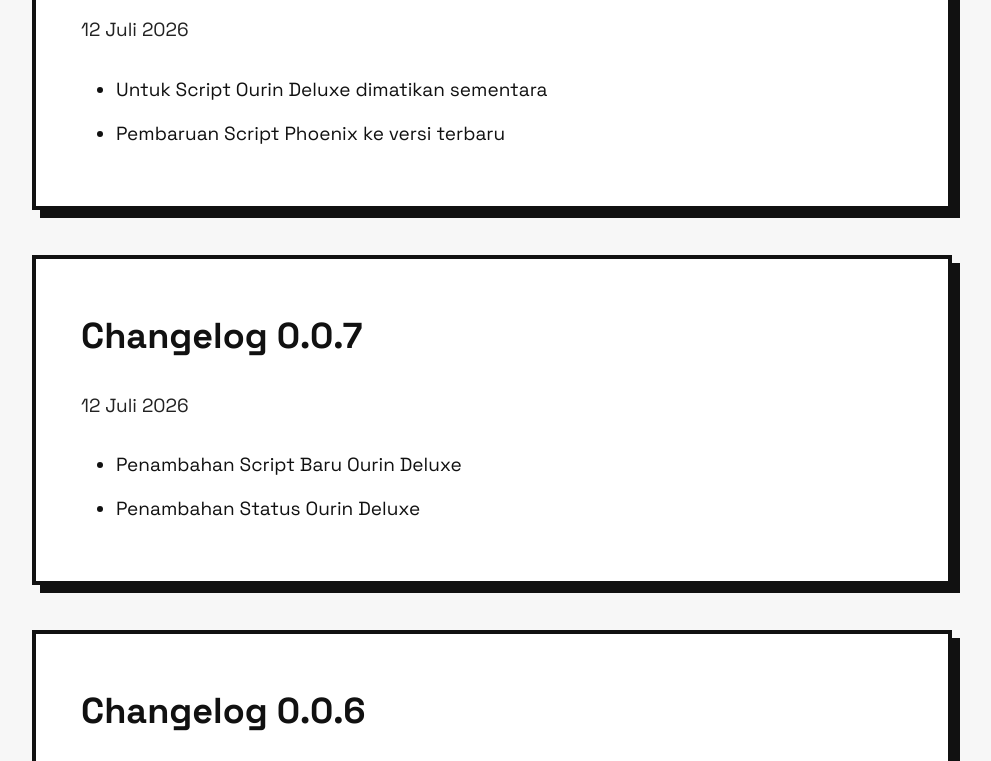
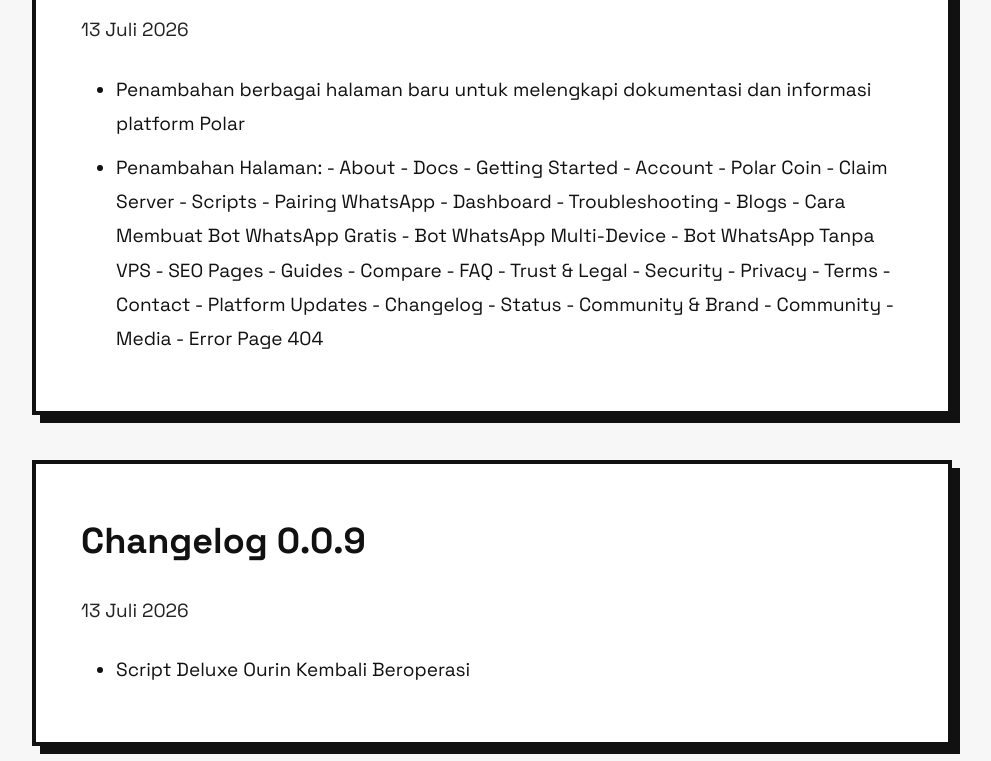
Before and after one commit to pashaba/polar, a website: page public/changelog/index.html in a window 1280 px wide. Shown: the part 457-1218 px from the top of the page, without its empty margins (148-1139 px from the left). Drawn offline with Linux system fonts and the light colour scheme.

Commit message:
Update index.html

```diff
--- a/public/changelog/index.html
+++ b/public/changelog/index.html
@@ -73,8 +73,78 @@ Riwayat perkembangan dan pembaruan Polar.web.id.
 
 
 
+<div class="card">
 
+<h2>
+Changelog 0.1.0
+</h2>
 
+<p>
+13 Juli 2026
+</p>
+
+<ul>
+
+<li>
+Penambahan berbagai halaman baru untuk melengkapi dokumentasi dan informasi platform Polar
+</li>
+
+<li>
+Penambahan Halaman:
+  - About
+  - Docs
+    - Getting Started
+    - Account
+    - Polar Coin
+    - Claim Server
+    - Scripts
+    - Pairing WhatsApp
+    - Dashboard
+    - Troubleshooting
+  - Blogs
+    - Cara Membuat Bot WhatsApp Gratis
+    - Bot WhatsApp Multi-Device
+    - Bot WhatsApp Tanpa VPS
+  - SEO Pages
+    - Guides
+    - Compare
+    - FAQ
+  - Trust & Legal
+    - Security
+    - Privacy
+    - Terms
+    - Contact
+  - Platform Updates
+    - Changelog
+    - Status
+  - Community & Brand
+    - Community
+    - Media
+  - Error Page 404
+</li>
+
+</ul>
+
+</div>
+<div class="card">
+
+<h2>
+Changelog 0.0.9
+</h2>
+
+<p>
+13 Juli 2026
+</p>
+
+<ul>
+
+<li>
+Script Deluxe Ourin Kembali Beroperasi
+</li>
+
+</ul>
+
+</div>
 <div class="card">
 
 <h2>
```
